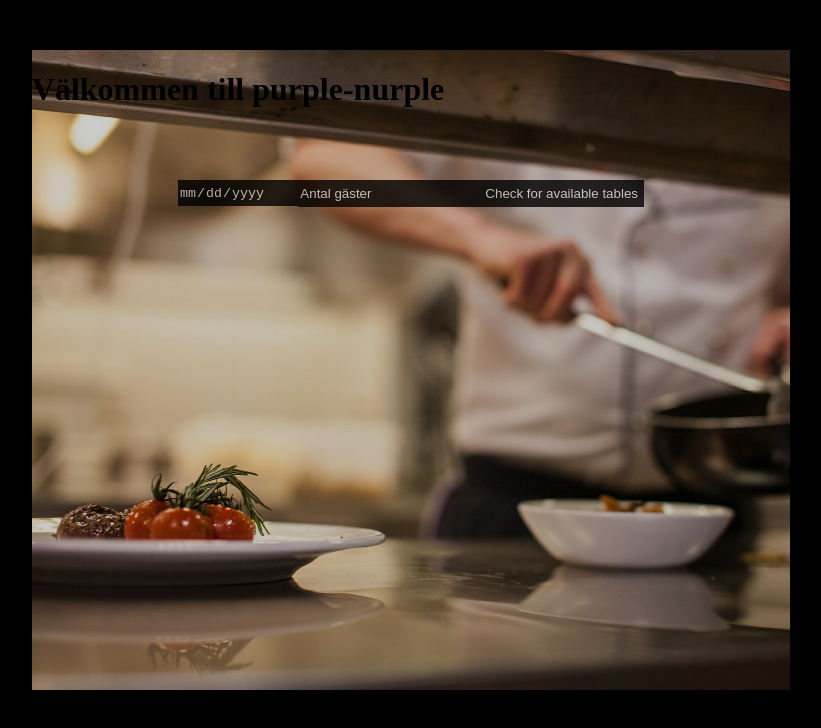
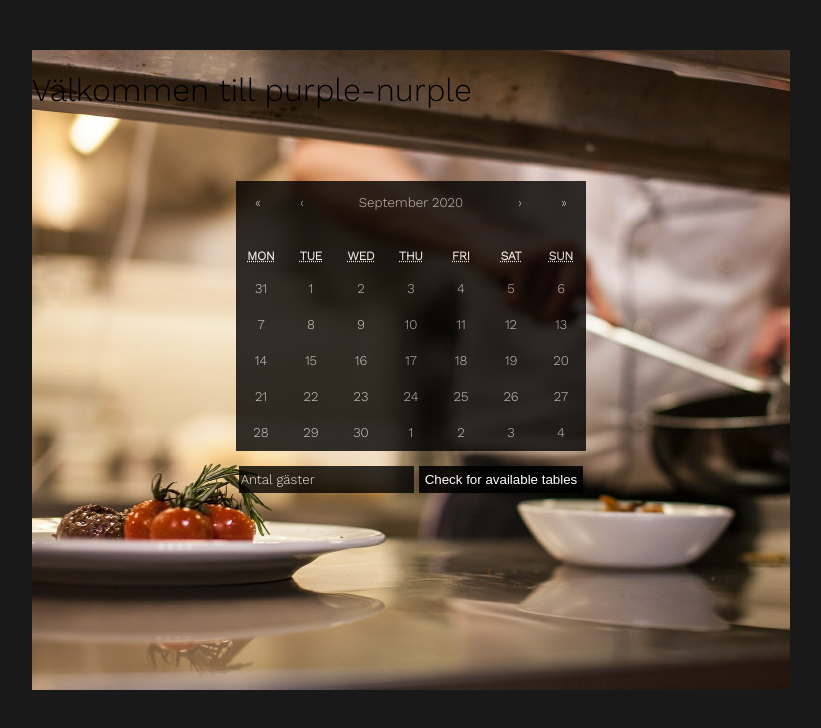
Before and after one commit to ottenby/RestaurantReact, a React (Create React App) app: page / in a window 1280 px wide. Shown: the top 728 px of the page, without its empty margins (229-1050 px from the left). Built offline with nearby package versions, Linux system fonts and the light colour scheme; no server answers.

Commit message:
adding react calendar and styling

```diff
--- a/package.json
+++ b/package.json
@@ -8,11 +8,13 @@
     "@types/jest": "^24.9.1",
     "@types/node": "^12.12.54",
     "@types/react": "^16.9.46",
+    "@types/react-calendar": "^3.1.1",
     "@types/react-dom": "^16.9.8",
     "axios": "^0.20.0",
     "cors": "^2.8.5",
     "node-sass": "^4.14.1",
     "react": "^16.13.1",
+    "react-calendar": "^3.1.0",
     "react-dom": "^16.13.1",
     "react-router-dom": "^5.2.0",
     "react-scripts": "3.4.3",
--- a/src/components/admin/tables/Tables.tsx
+++ b/src/components/admin/tables/Tables.tsx
@@ -53,7 +53,6 @@ export function Tables(props: IpropsTable) {
 
             if(table.customerId === guest._id) {
                 return(
-                    // <div className="table" key={i}>
                     <div className="sittings table-active" id="first-sitting" key={i}>
                         <h3>Bokning</h3>
                         <p className="booking-info"><span>Datum:</span> <span>{table.date}</span></p>
@@ -65,7 +64,6 @@ export function Tables(props: IpropsTable) {
                         <div><button className="admin-buttons" onClick={() => deleteBooking(table._id)}>Ta bort bokning</button></div>
                         <div><Link to={'/admin/update/'+table._id}><button className="admin-buttons">Uppdatera bokning</button></Link></div>
                     </div>
-                    // </div>
                 )
             }
             return null
@@ -76,7 +74,7 @@ export function Tables(props: IpropsTable) {
         <>
         <div className="show-sittings">
             <input type="date" value={dateFromInput} onChange={updateDateValue}></input>
-            <button onClick={() => showBookingsByDate()}>Visa bokningar</button>
+            <button className="show-bookings-button" onClick={() => showBookingsByDate()}>Visa bokningar</button>
             </div>
             {showFilteredBookings ?
             <div className="all-bookings"> {theBookings} </div>
--- a/src/components/guest/GuestParent.tsx
+++ b/src/components/guest/GuestParent.tsx
@@ -43,15 +43,17 @@ export function GuestParent(props: IGuestParentProps) {
 
   const [earlyBookings, setEarlyBookings] = useState<IBooking[]>();
   const [lateBookings, setLateBookings] = useState<IBooking[]>();
-
+  const [date, setDate] = useState("");
 
   function updateFormValues(
     e: React.ChangeEvent<HTMLInputElement>,
     id: keyof IFormData
   ) {
-    setFormData({ ...formData, [id]: e.target.value });
-    // checkValidation();
+    setFormData({ ...formData, [id]: e.target.value, date});
+  }
 
+  function updateDateFromChild(date: string) {
+    setDate(date)
   }
   const [showMessage, setShowMessage] = useState(false)
 
@@ -85,7 +87,7 @@ export function GuestParent(props: IGuestParentProps) {
   }
 
   function checkAvailability() {
-
+    console.log("formdata: ", formData)
     let listOfBookingsSameDay = props.bookings.filter(
       booking => booking.date === formData.date
     );
@@ -116,6 +118,7 @@ export function GuestParent(props: IGuestParentProps) {
         checkValidation={checkValidation}
         validationMessage = {message}
         showMessage = {showMessage}
+        updateDate={updateDateFromChild}
       ></CheckIfTableAvailable>
 
       {((earlyBookings && earlyBookings.length < 14) ||
--- a/src/components/guest/checkIfTableAvailable/CheckIfTableAvailable.tsx
+++ b/src/components/guest/checkIfTableAvailable/CheckIfTableAvailable.tsx
@@ -1,4 +1,6 @@
-import React from "react";
+import React, {useState} from "react";
+import Calendar from "react-calendar";
+import 'react-calendar/dist/Calendar.css';
 import { IFormData } from "../GuestParent";
 import { IBooking } from "../../admin/AdminParent";
 
@@ -14,12 +16,19 @@ export interface ICheckIfTableAvailableProps {
   ) => void;
   validationMessage: () => void;
   showMessage: boolean;
+  updateDate: (date: string) => void;
 }
 
-export default function CheckIfTableAvailable(
-  props: ICheckIfTableAvailableProps
-) {
+export default function CheckIfTableAvailable(props: ICheckIfTableAvailableProps) {
 
+    function updateDate(e: Date) {
+        let dateString =
+        e.toLocaleDateString(undefined, {year: "numeric"}) + "-" +
+        e.toLocaleDateString(undefined, { month: '2-digit' }) + "-" +
+        e.toLocaleDateString(undefined, { day: '2-digit' });
+        console.log(dateString);
+        props.updateDate(dateString);
+    }
 
     function showFullyBookedMessage() {
         if((props.earlyBookings && props.earlyBookings.length > 14) && (props.lateBookings && props.lateBookings.length > 14)) {
@@ -27,19 +36,18 @@ export default function CheckIfTableAvailable(
         }
     }
 
-
-
-
   return (
       <>
       <h1>Välkommen till purple-nurple</h1>
     <div className="booking-form" id="booking-form">
-      <input
+    <div><Calendar onClickDay={updateDate} /></div>
+      {/* <input
         type="date"
         name="date"
         placeholder="Date"
         onChange={e => props.updateFormValues(e, "date")}
-      />
+      /> */}
+      <div className="input-and-button-wrapper">
         <input
             type="number"
             max="6"
@@ -48,15 +56,15 @@ export default function CheckIfTableAvailable(
             className="num-of-guests"
             onChange={e => props.updateFormValues(e, "numberOfGuests")}
         />
-      <button onClick={() => props.checkValidation()}>
+        <button className="check-availability-button" onClick={() => props.checkValidation()}>
             Check for available tables
         </button>
+      </div>
     </div>
     <div>
       {showFullyBookedMessage()}
       {props.showMessage && props.validationMessage()}
     </div>
-
     </>
   );
 }
--- a/src/index.scss
+++ b/src/index.scss
@@ -1,6 +1,8 @@
+@import url("https://fonts.googleapis.com/css?family=Heebo|Work+Sans:300&display=swap");
+
 body {
-    background-color: black;
-    opacity: 0.8;
+    background-color: rgba(0, 0, 0, 0.9);
+    font-family: 'Work Sans', sans-serif;
     .main-wrapper {
         background-image: url(../src/pictures/kitchen-515388_1920.jpg);
         background-size: cover;
@@ -10,10 +12,13 @@ body {
         margin-top: 50px;
         overflow-y: auto;
         #booking-form {
-            display: flex;
-            flex-direction: row;
-            justify-content: center;
             padding-top: 50px;
+            .input-and-button-wrapper {
+                margin-top: 15px;
+            }
+        }
+        h1 {
+            font-weight:normal;
         }
         .second-booking-form {
             display: flex;
@@ -27,6 +32,7 @@ body {
             opacity: 0.8;
             background-color: black;
             color: white;
+            font-family: 'Work Sans', sans-serif;
         }
         input[type=date] {
             height: 26.5px;
@@ -34,13 +40,32 @@ body {
         input::placeholder {
             color: white;
         }
-        button {
+        .check-availability-button {
             border: none;
             height: 27px;
-            background-color: black;
+            background-color: rgba(0, 0, 0, 0.89);
             color:white;
-            opacity: 0.8;
             outline: none;
+            margin-left: 5px;
+        }
+        div {
+            text-align: -webkit-center;
+            .react-calendar {
+                border: none;
+                background-color: black;
+                opacity: 0.8;
+                font-family: 'Work Sans', sans-serif;
+                color: white;
+                button {
+                    opacity: 0.8;
+                    background-color: black;
+                    color: white;
+                    font-family: 'Work Sans', sans-serif;
+                    &:hover {
+                        background-color: rgba(255, 255, 255, 0.589);
+                    }
+                }
+            }
         }
         button:active {
             opacity: 1;
@@ -50,13 +75,23 @@ body {
             flex-direction: row;
             justify-content: center;
             padding-top: 50px;
+            .show-bookings-button {
+                margin-left: 5px;
+                border: none;
+                opacity: 0.8;
+                background-color: black;
+                color: white;
+                font-family: 'Work Sans', sans-serif;
+                &:hover {
+                    background-color: rgba(255, 255, 255, 0.589);
+                }
+            }
         }
         .all-bookings {
             display: flex;
             flex-wrap: wrap;
             flex-direction: row;
             justify-content: center;
-            // width: 30%;
             .sittings {
                 width: 25%;
                 padding: 10px;
```
Also changed, not shown: src/components/admin/modifyBooking/ModifyBooking.tsx (+0 -7 lines), src/components/guest/createBooking/CreateBooking.tsx (+0 -16 lines), 1 other file (tests, documents, lock files or other folders). Lines whose indentation alone changed are shown as unchanged.
